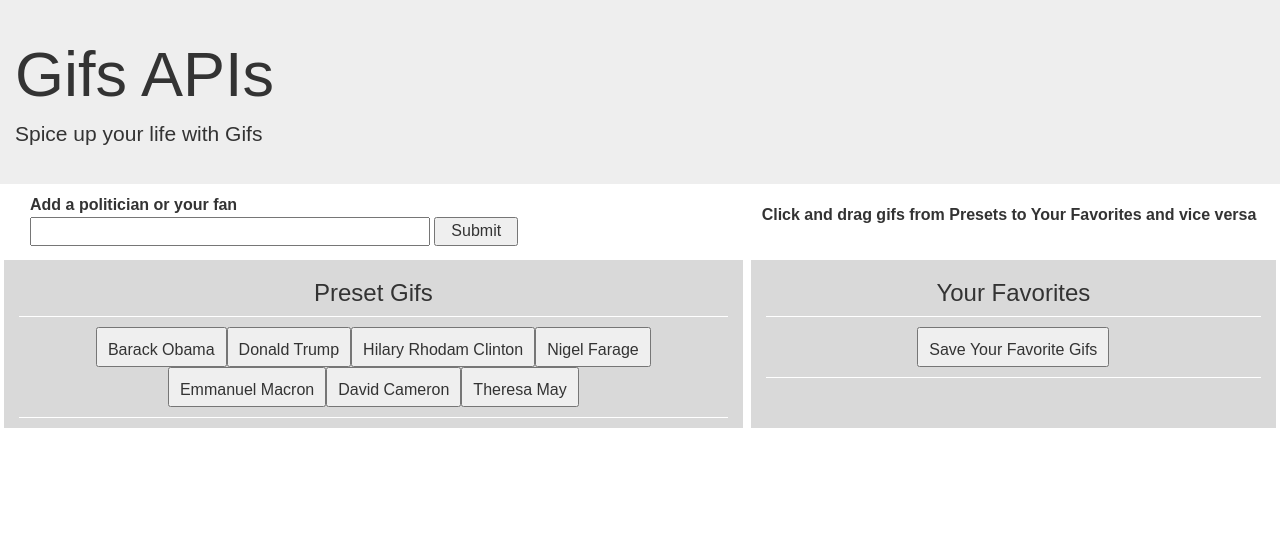
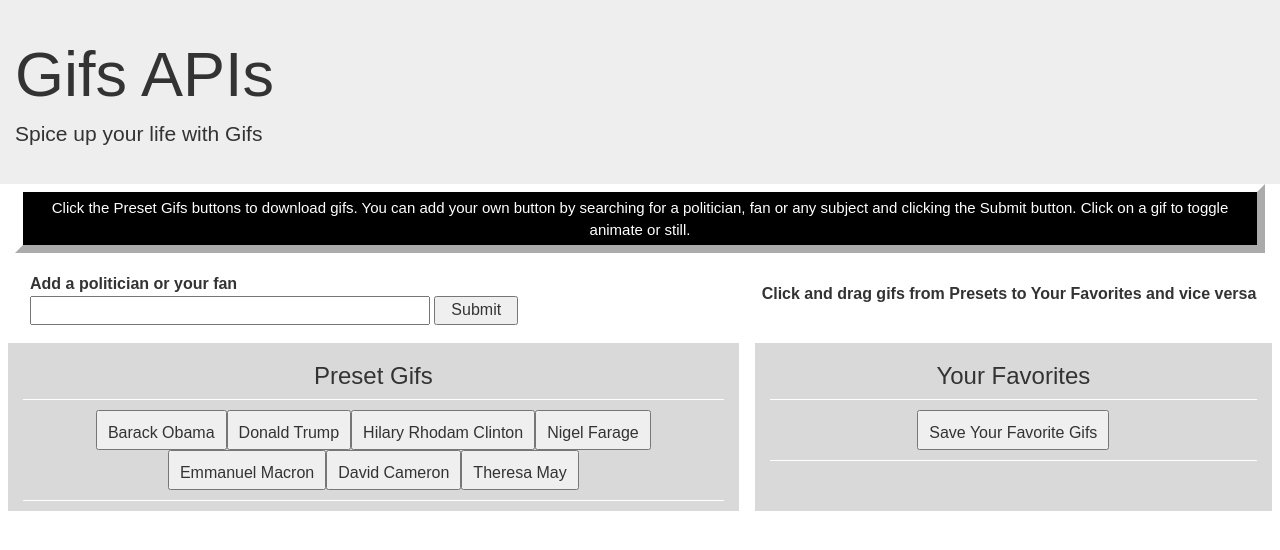
Before and after one commit to samsonmarikwa/Gif-API, a plain HTML site: page index.html in a window 1280 px wide. Drawn offline with nearby package versions, Linux system fonts and the light colour scheme.

Commit message:
Update readme and add the border with instructions

```diff
--- a/assets/css/style.css
+++ b/assets/css/style.css
@@ -20,11 +20,20 @@
     display: flex;
 }
 
+.jumboinstr,
 .preset-col,
 .favorite-col {
     text-align: center;
     background-color: #d9d9d9;
-    border: 4px solid #ffffff;
+    border: 8px solid #ffffff;
+}
+
+.jumboinstr {
+    font-size: 15px;
+    background-color: black;
+    border-style: outset;
+    padding: 5px;
+    color: white;
 }
 
 header {
@@ -50,8 +59,6 @@
 }
 
 #instr {
-    /* margin-left: 15px; */
-    /* margin-bottom: 15px; */
     margin-top: 20px;
 }
 
--- a/index.html
+++ b/index.html
@@ -24,6 +24,7 @@
         <p>Spice up your life with Gifs</p>
     </div>
     <div class="container-fluid">
+        <p class="jumboinstr">Click the Preset Gifs buttons to download gifs. You can add your own button by searching for a politician, fan or any subject and clicking the Submit button. Click on a gif to toggle animate or still.</p>
         <div class="row">
             <div class="col-sm-7">
                 <form class="input-form">
```
Also changed, not shown: 1 other file.
